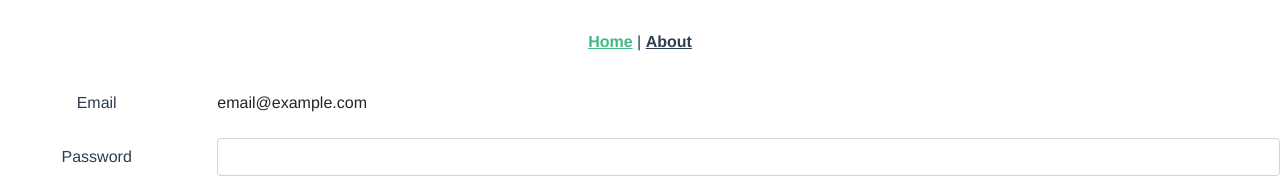
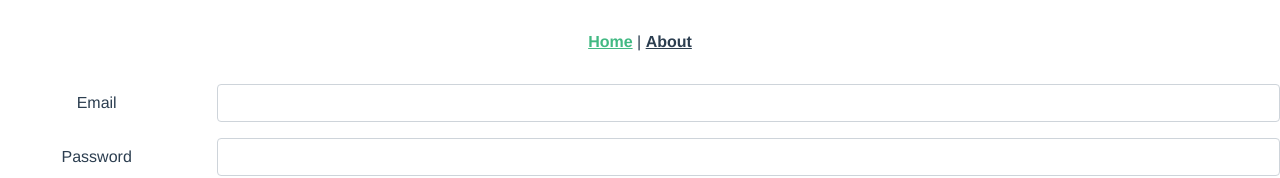
Before and after one commit to zzee22su/Login, a Vue app: page / in a window 1280 px wide. Shown: the top 178 px of the page. Built offline with nearby package versions, Linux system fonts and the light colour scheme.

Commit message:
FIX : 이메일 입력할 수 있도록 수정

```diff
--- a/src/components/Login.vue
+++ b/src/components/Login.vue
@@ -3,7 +3,7 @@
     <div class="mb-3 row">
       <label for="staticEmail" class="col-sm-2 col-form-label">Email</label>
       <div class="col-sm-10">
-        <input type="text" readonly class="form-control-plaintext" id="staticEmail" value="email@example.com">
+        <input type="text" class="form-control" aria-label="Username" aria-describedby="basic-addon1">
       </div>
   </div>
     <div class="mb-3 row">
```
